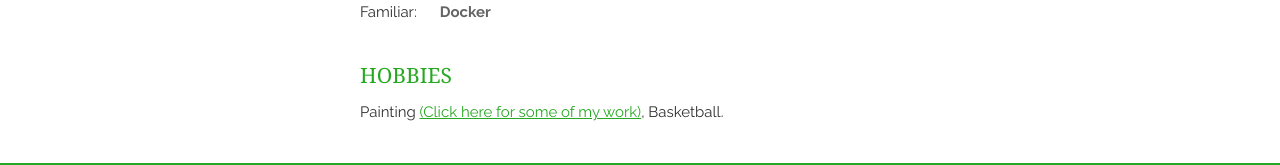
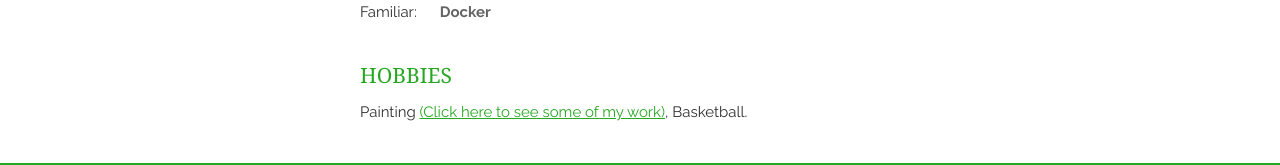
Before and after one commit to ferrocactus/ferrocactus.github.io, a Jekyll site: the page built from index.html, in a window 1280 px wide. Shown: the part 1479-1644 px from the top of the page. Built offline with Jekyll 4.4.1, drawn with Linux system fonts in a browser that asks for light colours; nearby versions of some CDN libraries; the list of posts is cut into pages by our own code.

Commit message:
adding see

```diff
--- a/_includes/interests.html
+++ b/_includes/interests.html
@@ -1,6 +1,6 @@
 <section class="thirteen columns">
     <h1>Hobbies</h1>
     <article>
-        <p>Painting <a class="mylink" href="paintings.html">(Click here for some of my work)</a>, Basketball.</p>
+        <p>Painting <a class="mylink" href="paintings.html">(Click here to see some of my work)</a>, Basketball.</p>
     </article>
 </section>
```
